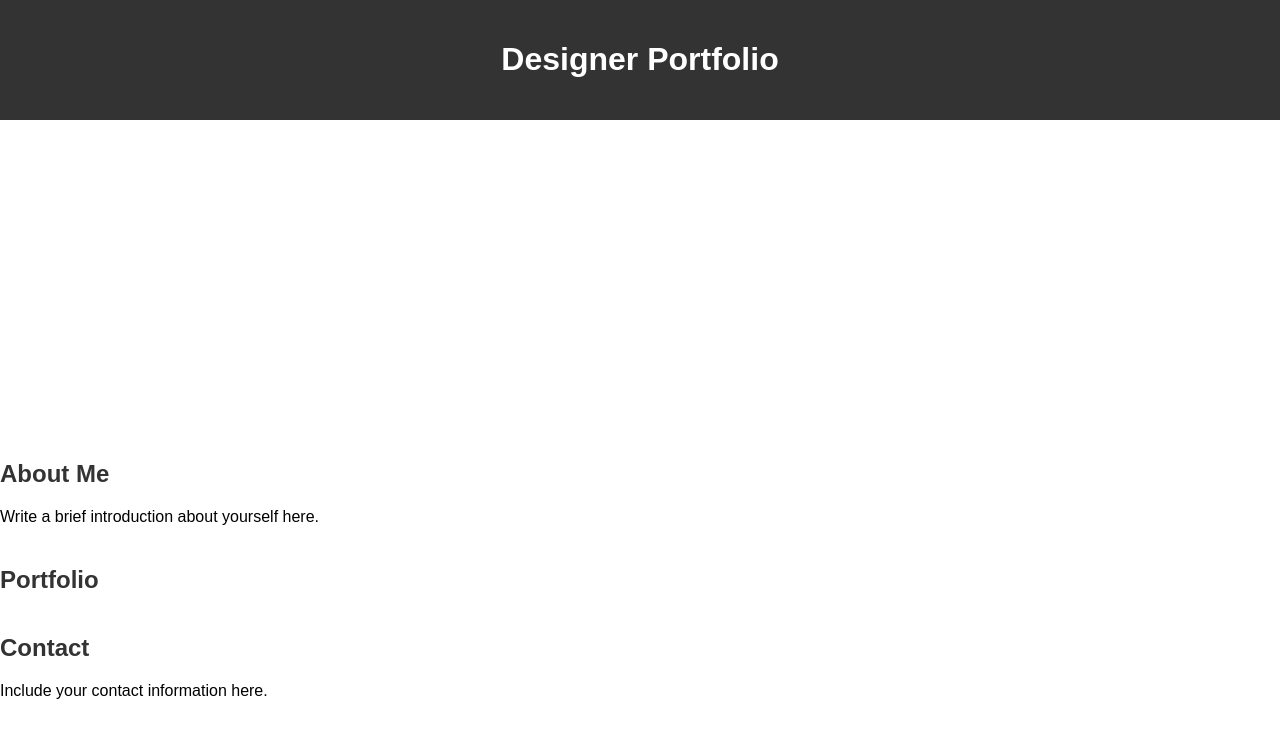
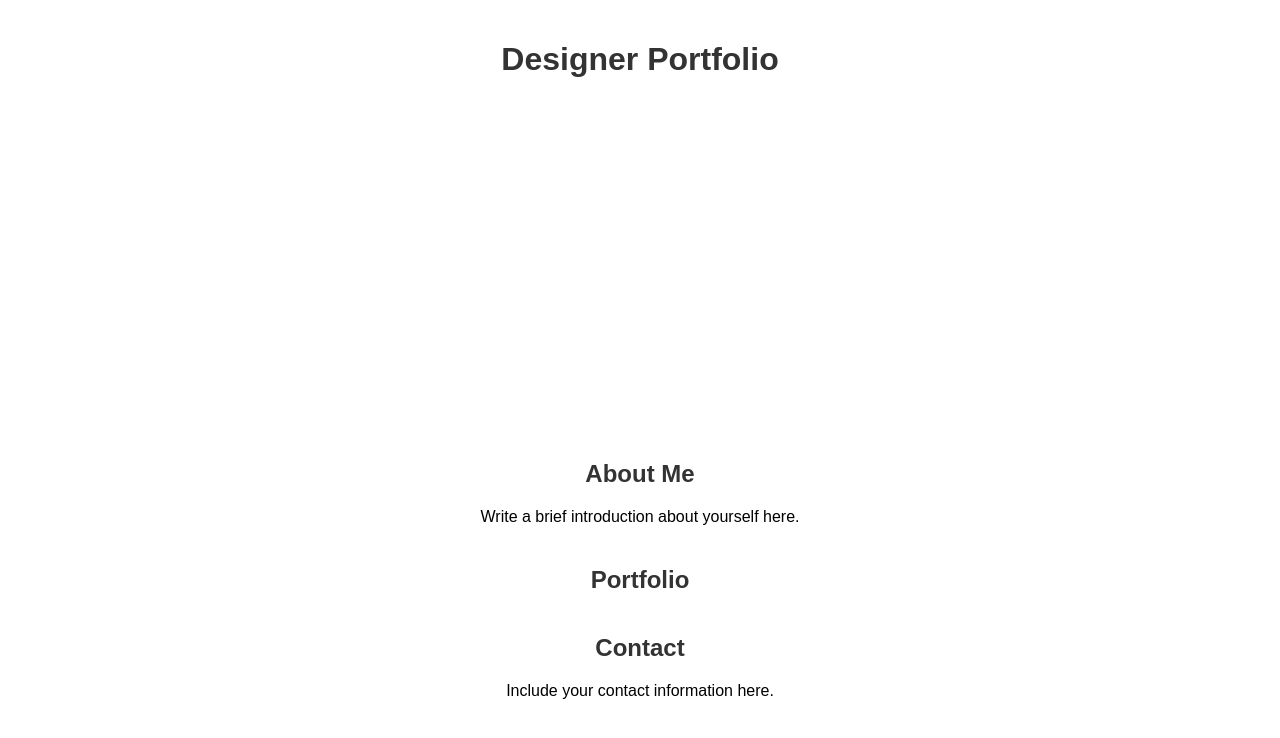
Before and after one commit to flowglow/flowglow.github.io, a plain HTML site: page index.html in a window 1280 px wide. Drawn offline with Linux system fonts and the light colour scheme.

Commit message:
upd style

```diff
--- a/styles.css
+++ b/styles.css
@@ -5,8 +5,8 @@ body {
 }
 
 header {
-    background-color: #333;
-    color: #fff;
+    background-color: #fff;
+    color: #333;
     padding: 20px;
     text-align: center;
 }
@@ -21,4 +21,9 @@ h2 {
     color: #333;
     font-size: 24px;
     margin-top: 40px;
+    text-align: center;
 }
+
+p {
+    text-align: center;
+}
```
